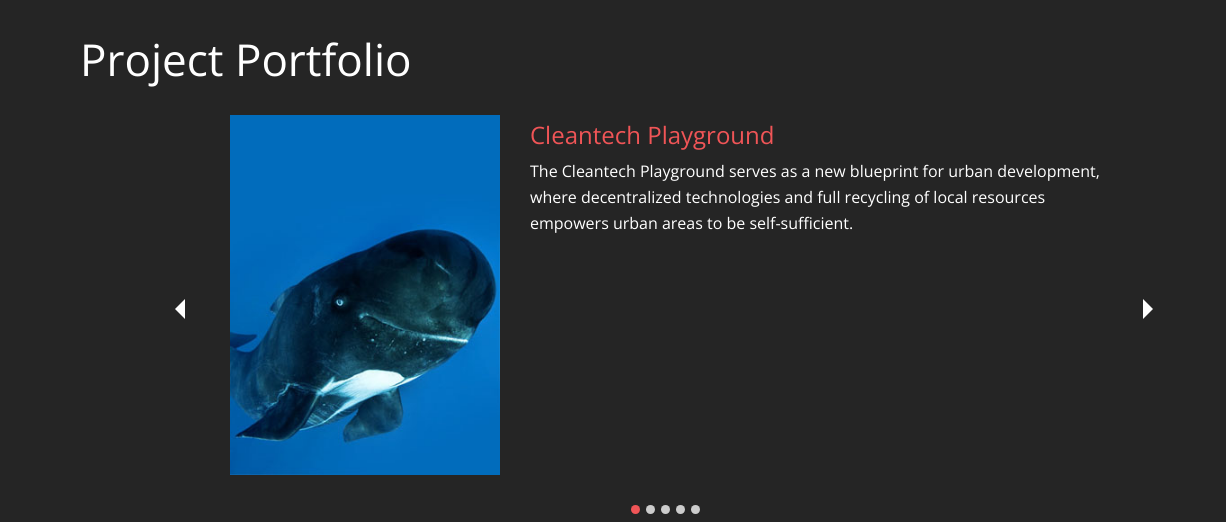
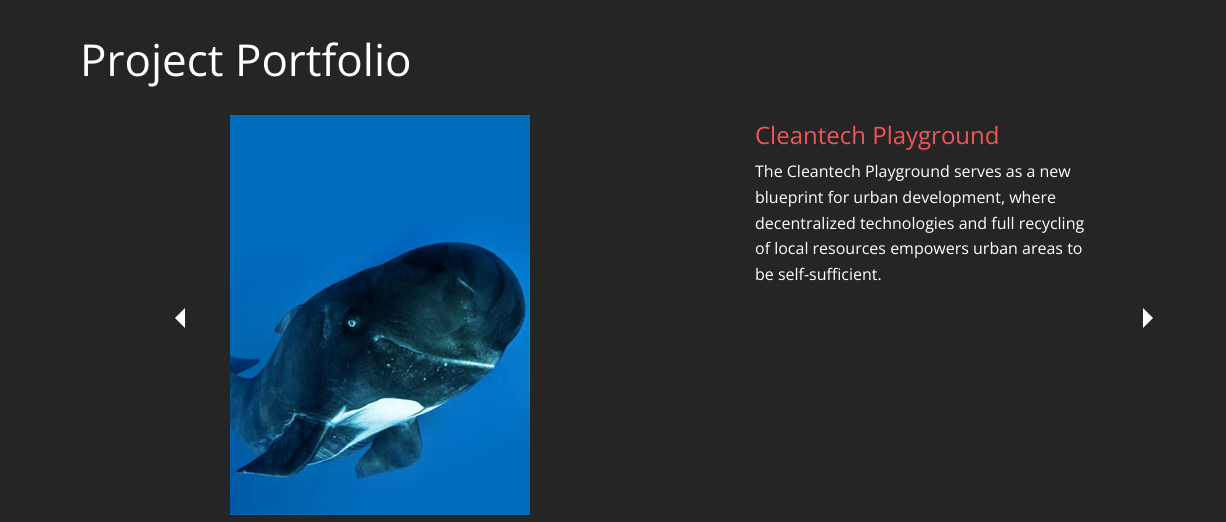
Before and after one commit to alexreynolds/Metabolic-Website, a plain HTML site: page index.html in a window 1280 px wide. Shown: the part 5452-5974 px from the top of the page, 0-1226 px from the left. Drawn offline with nearby package versions, Linux system fonts and the light colour scheme; grey boxes are pictures that could not be loaded.

Commit message:
Touch ups

```diff
--- a/css/style.css
+++ b/css/style.css
@@ -513,14 +513,26 @@ a:visited {
 	color: #f05557;
 }
 
+#slide10 .project-orbit {
+	margin-bottom: 0;
+}
+
+#slide10 #project-5 {
+	display: none;
+}
+
 /* Container for Orbit slideshow */
-#slide10 #projslidecontainer {
+#slide10 .project-orbit iframe {
+	width: 100%;
+	height: auto;
+	min-height: 380px;
 }
 
 /* Orbit slideshow for projects */
 #slide10 .orbit-container .row{
 	margin-left: 50px;
 	margin-right: 50px;
+	height: 400px;
 }
 
 #slide10 .orbit-timer, .orbit-slide-number {
@@ -553,15 +565,18 @@ a:visited {
 
 #slide10 .project .name {
 	color: #fff;
-	float: left;
-	position: absolute;
-	left: 0;
-	top: 0;
 	width: 100%;
-	height: 100%;
-	padding-bottom: 100%;
+	height: auto;
 	opacity: 0;
 	text-align: center;
+	vertical-align: middle;
+	/* Vertical centering */
+	margin: auto;
+	position: absolute;
+	top:0;
+	left: 0;
+	right: 0;
+	bottom: 0;
 }
 
 #slide10 .project .name h2 {
@@ -571,6 +586,8 @@ a:visited {
 	color: #fff;
 	margin-top: 40%;
 	margin-bottom: 30%;
+	font-size: .8em;
+	text-transform: uppercase;
 }
 
 #slide10 .project img {
--- a/index.html
+++ b/index.html
@@ -191,7 +191,7 @@
       </div><!-- End row-->
       <div class="row">
         <div class="small-12 medium-10 large-10 large-offset-1 columns">
-          Metabolic is composed of a group of ambitious individuals who have diverse skillsets and come from come from than more than 12 countries. We’re a collection of entrepreneurial people who value having a broad collection of knowledge that can be applied through uniquely challenging projects.
+          Metabolic is composed of a group of ambitious individuals with diverse skillsets who come from more than 12 countries. We’re a collection of entrepreneurial people who value having a broad collection of knowledge that can be applied through uniquely challenging projects.
         </div>
       </div> <!-- End row -->
     </div>
@@ -337,17 +337,21 @@
         <ul class="project-orbit" data-orbit>
           <li data-orbit-slide="Project-1" id="project-1">
             <div class="row">
-              <div class="small-4 medium-4 large-4 columns" id="div-img-1"><img src="img/projects/whale2.jpg" class="projectimg" id="img-1"></div>
-              <div class="small-8 medium-8 large-8 columns">
+            <!-- Div to contain image or video -->
+              <div class="small-7 large-7 columns" id="img-1"></div>
+            <!-- Div to contain title and text -->
+              <div class="small-5 large-5 columns">
                 <h2 id="title-1"></h2>
                 <span class="projecttext" id="text-1"></span>
               </div>
-            </div>
+            </div><!-- End row -->
           </li>
           <li data-orbit-slide="Project-2" id="project-2">
             <div class="row">
-              <div class="small-4 medium-4 large-4 columns" id="div-img-2"><img src="img/projects/whale2.jpg" class="projectimg" id="img-2"></div>
-              <div class="small-8 medium-8 large-8 columns">
+            <!-- Div to contain image or video -->
+              <div class="small-7 large-7 columns" id="img-2"></div>
+            <!-- Div to contain title and text -->
+              <div class="small-5 large-5 columns">
                 <h2 id="title-2"></h2>
                 <span class="projecttext" id="text-2"></span>
               </div>
@@ -355,8 +359,10 @@
           </li>
           <li data-orbit-slide="Project-3" id="project-3">
             <div class="row">
-                <div class="small-4 medium-4 large-4 columns" id="div-img-3"><img src="img/projects/whale2.jpg" class="projectimg" id="img-3"></div>
-                <div class="small-8 medium-8 large-8 columns">
+            <!-- Div to contain image or video -->
+              <div class="small-7 large-7 columns" id="img-3"></div>
+            <!-- Div to contain title and text -->
+              <div class="small-5 large-5 columns">
                 <h2 id="title-3"></h2>
                 <span class="projecttext" id="text-3"></span>
               </div>
@@ -364,8 +370,10 @@
           </li>
           <li data-orbit-slide="Project-4" id="project-4">
             <div class="row">
-                <div class="small-4 medium-4 large-4 columns" id="div-img-4"><img src="img/projects/whale2.jpg" class="projectimg" id="img-4"></div>
-                <div class="small-8 medium-8 large-8 columns">
+            <!-- Div to contain image or video -->
+              <div class="small-7 large-7 columns" id="img-4"></div>
+            <!-- Div to contain title and text -->
+              <div class="small-5 large-5 columns">
                 <h2 id="title-4"></h2>
                 <span class="projecttext" id="text-4"></span>
               </div>
@@ -373,8 +381,10 @@
           </li>
           <li data-orbit-slide="Project-5" id="project-5">
             <div class="row">
-                <div class="small-4 medium-4 large-4 columns" id="div-img-5"><img src="img/projects/whale2.jpg" class="projectimg" id="img-5"></div>
-                <div class="small-8 medium-8 large-8 columns">
+            <!-- Div to contain image or video -->
+              <div class="small-7 large-7 columns" id="img-5"></div>
+            <!-- Div to contain title and text -->
+              <div class="small-5 large-5 columns">
                 <h2 id="title-5"></h2>
                 <span class="projecttext" id="text-5"></span>
               </div>
@@ -387,7 +397,7 @@
       <!-- Side scrolling div of projects -->
       <div id="project_container">
         <div class="project" id="0">
-          <div class="name" style="margin-top: -5%;"><h2>Cleantech<br>Playground</h2></div>
+          <div class="name" style="margin-top: -5%"><h2>Cleantech<br>Playground</h2></div>
           <img src="img/projects/ctp.jpg">
         </div>
         <div class="project" id="1">
@@ -395,7 +405,7 @@
           <img src="img/projects/deceuvel.jpg">
         </div>
         <div class="project" id="2">
-          <div class="name"><h2>Circle Economy</h2></div>
+          <div class="name" style="margin-top: -5%"><h2>Circle<br>Economy</h2></div>
           <img src="img/projects/ce.jpg">
         </div>
         <div class="project" id="3">
@@ -403,11 +413,11 @@
           <img src="img/projects/sensors.jpg">
         </div>
         <div class="project" id="4">
-          <div class="name" style="margin-top: -5%;"><h2>Overhoeks<br>Toren</h2></div>
+          <div class="name" style="margin-top: -5%"><h2>Overhoeks<br>Toren</h2></div>
           <img src="img/projects/whale.jpg">
         </div>
         <div class="project" id="5">
-          <div class="name"><h2>Symbioculture</h2></div>
+          <div class="name" style="margin-top: -5%"><h2>Symbio-<br>culture</h2></div>
           <img src="img/projects/whale.jpg">
         </div>
         <div class="project" id="6">
@@ -415,7 +425,7 @@
           <img src="img/projects/whale.jpg">
         </div>
         <div class="project" id="7">
-          <div class="name"><h2>Metabolic Lab</h2></div>
+          <div class="name" style="margin-top: -5%"><h2>Metabolic<br>Lab</h2></div>
           <img src="img/projects/whale.jpg">
         </div>
       </div><!-- End project container -->
--- a/js/projects.js
+++ b/js/projects.js
@@ -13,11 +13,11 @@ jQuery(document).ready(function ($) {
 			"text3" : "The concept details how nutrients, energy, and water can be recycled on-site to maximize efficiency of resources.",
 			"text4" : "The approach of the Cleantech Playground involves community members and local stakeholders to build clean technologies and part of their own dwellings. This reduces costs, transfers knowledge, and creates group cohesion.",
 			"text5" : "The Cleantech Playground is being applied at the de Ceuvel site in Amsterdam North, creating both a decentralized cleantech utility and a demonstration and testing site for new technologies that can transform how we produce and consume resources and public services in cities.",
-			"img1" : "img/projects/whale2.jpg",
-			"img2" : "img/projects/whale2.jpg",
-			"img3" : "img/projects/whale2.jpg",
-			"img4" : "<iframe width=\"420\" height=\"315\" src=\"//www.youtube.com/embed/PmO2UXvhcVg\" frameborder=\"0\" allowfullscreen></iframe>",
-			"img5" : "img/projects/whale2.jpg"
+			"img1" : "<img src=\"img/projects/whale2.jpg\">",
+			"img2" : "<img src=\"img/projects/whale2.jpg\">",
+			"img3" : "<img src=\"img/projects/whale2.jpg\">",
+			"img4" : "<iframe src=\"//www.youtube.com/embed/PmO2UXvhcVg\" frameborder=\"0\" allowfullscreen></iframe>",
+			"img5" : "<img src=\"img/projects/whale2.jpg\">"
 		},
 		{
 			"id" : 1,
@@ -26,28 +26,28 @@ jQuery(document).ready(function ($) {
 			"text1" : "The de Ceuvel development is on a plot of polluted land that will be cleaned using plants (phytoremediation). The buildings on the site will consist of retrofitted houseboats, upgraded to a high level of energy performance.",
 			"text2" : "De Ceuvel includes 15 houseboats placed on land and a teahouse that serve creative entrepreneurs, architects, ???",
 			"text3" : "Throughout the site, solar technologies will convert energy from the sun into heat and electricity. Green roofs and water collection systems are designed to collect, purify, and store rainwater for when it’s needed. Sanitation systems will extract energy, nutrients, and water from the waste produced for on-site food production. A network of sensors provide information on performance and user behavior. The site will serve as a “Cleantech Playground” where new technologies can be tested, building a pathway for their broader adoption.",
-			"text4" : "This project was the best.",
-			"text5" : "More than the best.",
-			"img1" : "img/projects/whale2.jpg",
-			"img2" : "img/projects/whale2.jpg",
-			"img3" : "img/projects/whale2.jpg",
-			"img4" : "img/projects/whale2.jpg",
-			"img5" : "img/projects/whale2.jpg"
+			"text4" : "De Ceuvel uses ???",
+			"text5" : "De Ceuvel people are ???",
+			"img1" : "<img src=\"img/projects/whale2.jpg\">",
+			"img2" : "<img src=\"img/projects/whale2.jpg\">",
+			"img3" : "<img src=\"img/projects/whale2.jpg\">",
+			"img4" : "<iframe src=\"//www.youtube.com/embed/0i6zCY1PhDA\" frameborder=\"0\" allowfullscreen></iframe>",
+			"img5" : "<img src=\"img/projects/whale2.jpg\">"
 		},
 		{
 			"id" : 2,
 			"title" : "Circle Economy",
 			"subtitle" : "Analyze - Design",
 			"text1" : "Metabolic is working with the Circle Economy to develop a methodology for systemic sustainability analysis.",
-			"text2" : "More than the best.",
-			"text3" : "The bestest best ever to best the best.",
-			"text4" : "This project was the best.",
-			"text5" : "More than the best.",
-			"img1" : "img/projects/whale2.jpg",
-			"img2" : "img/projects/whale2.jpg",
-			"img3" : "img/projects/whale2.jpg",
-			"img4" : "img/projects/whale2.jpg",
-			"img5" : "img/projects/whale2.jpg"
+			"text2" : "???",
+			"text3" : "???",
+			"text4" : "???",
+			"text5" : "???",
+			"img1" : "<img src=\"img/projects/whale2.jpg\">",
+			"img2" : "<img src=\"img/projects/whale2.jpg\">",
+			"img3" : "<img src=\"img/projects/whale2.jpg\">",
+			"img4" : "<img src=\"img/projects/whale2.jpg\">",
+			"img5" : "<img src=\"img/projects/whale2.jpg\">"
 		},
 		{
 			"id" : 3,
@@ -57,12 +57,12 @@ jQuery(document).ready(function ($) {
 			"text2" : "We use sensors to automate urban farming systems, measure resource use in the built environment, and monitor air and water quality for cities.",
 			"text3" : "Metabolic develops new uses for sensors and automation at our workshop, Metabolic Works, located in Amsterdam North.",
 			"text4" : "We’re working to incorporate our sensing and automation systems in new applications that can make us more knowledgeable about our environments while we make our environments more responsive.",
-			"text5" : "More than the best.",
-			"img1" : "img/projects/whale2.jpg",
-			"img2" : "img/projects/whale2.jpg",
-			"img3" : "img/projects/whale2.jpg",
-			"img4" : "img/projects/whale2.jpg",
-			"img5" : "img/projects/whale2.jpg"
+			"text5" : "",
+			"img1" : "<img src=\"img/projects/whale2.jpg\">",
+			"img2" : "<img src=\"img/projects/whale2.jpg\">",
+			"img3" : "<img src=\"img/projects/whale2.jpg\">",
+			"img4" : "<img src=\"img/projects/whale2.jpg\">",
+			"img5" : "<img src=\"img/projects/whale2.jpg\">"
 		},
 		{
 			"id" : 4,
@@ -72,57 +72,57 @@ jQuery(document).ready(function ($) {
 			"text2" : "Metabolic transformed the first floor of the Overhoeks Tower into an open-plan co-working space and testing ground in the Summer of 2013.",
 			"text3" : "The original plan called for indoor mushroom farming and experimenting with integrating ICT with food systems. The roof terrace was meant to be used to experiment with urban agriculture systems and clean technology testing.",
 			"text4" : "A video of Metabolic in June shows us retrofitting the Overhoeks tower and preparing greywater treatment systems over the same weekend.",
-			"text5" : "More than the best.",
-			"img1" : "img/projects/whale2.jpg",
-			"img2" : "img/projects/whale2.jpg",
-			"img3" : "img/projects/whale2.jpg",
-			"img4" : "img/projects/whale2.jpg",
-			"img5" : "img/projects/whale2.jpg"
+			"text5" : "",
+			"img1" : "<img src=\"img/projects/whale2.jpg\">",
+			"img2" : "<img src=\"img/projects/whale2.jpg\">",
+			"img3" : "<img src=\"img/projects/whale2.jpg\">",
+			"img4" : "<img src=\"img/projects/whale2.jpg\">",
+			"img5" : "<img src=\"img/projects/whale2.jpg\">"
 		},
 		{
 			"id" : 5,
 			"title" : "Symbioculture",
 			"subtitle" : "Design - Experiment - Build",
 			"text1" : "Symbioculture presents a radical departure from business as usual in agricultural production: rather than focusing on the idealized production of a single crop (as a monoculture), it instead proposes the idea of many crops, fungi, livestock, and insects in a complex polyculture. It is designed to approximate some aspects of a natural ecosystem with self supporting plant and animal interactions, and the creation of ecological niches within the system reduce the need for mechanical and chemical interventions.",
-			"text2" : "Metabolic transformed the first floor of the Overhoeks Tower into an open-plan co-working space and testing ground in the Summer of 2013.",
-			"text3" : "The original plan called for indoor mushroom farming and experimenting with integrating ICT with food systems. The roof terrace was meant to be used to experiment with urban agriculture systems and clean technology testing.",
-			"text4" : "A video of Metabolic in June shows us retrofitting the Overhoeks tower and preparing greywater treatment systems over the same weekend.",
-			"text5" : "More than the best.",
-			"img1" : "img/projects/whale2.jpg",
-			"img2" : "img/projects/whale2.jpg",
-			"img3" : "img/projects/whale2.jpg",
-			"img4" : "img/projects/whale2.jpg",
-			"img5" : "img/projects/whale2.jpg"
+			"text2" : "‘Polydome Applied’ illustrates the practical application of symbiotic agricultural (symbioculture) systems that maximize food output, eliminate environmental impact, connect biophysical and social flows, and create meaningful jobs. Read the full report online: http://innovatienetwerk.onlinetouch.nl/223",
+			"text3" : "Metabolic is currently applying the concept of Symbioculture in the Netherlands with a Dutch growers in partnership with Innovatie Netwerk and Rabobank.",
+			"text4" : "Metabolic is also applying symbioculture to urban agriculture. The Symbiotic Agro-Makery (SAM) is low-cost system that supports the production of mushrooms, fish, herbs, and greens, while including electricity-powered logistics and a community gathering place.",
+			"text5" : "SAM cascades energy, nutrients, and gasses throughout the system, designing for synergies ",
+			"img1" : "<img src=\"img/projects/whale2.jpg\">",
+			"img2" : "<img src=\"img/projects/whale2.jpg\">",
+			"img3" : "<img src=\"img/projects/whale2.jpg\">",
+			"img4" : "<img src=\"img/projects/whale2.jpg\">",
+			"img5" : "<img src=\"img/projects/whale2.jpg\">"
 		},
 		{
 			"id" : 6,
 			"title" : "Thailab",
 			"subtitle" : "Analyze - Design - Experiment - Build",
-			"text1" : "Metabolic is working with the Circle Economy to develop a methodology for systemic sustainability analysis.",
-			"text2" : "More than the best.",
-			"text3" : "The bestest best ever to best the best.",
-			"text4" : "This project was the best.",
-			"text5" : "More than the best.",
-			"img1" : "img/projects/whale2.jpg",
-			"img2" : "img/projects/whale2.jpg",
-			"img3" : "img/projects/whale2.jpg",
-			"img4" : "img/projects/whale2.jpg",
-			"img5" : "img/projects/whale2.jpg"
+			"text1" : "Thailab works with communities in Chiang Mai. Thailand to improve access to basic services like water, sanitation, energy, food, and shelter. We combine local knowledge of available material, needs, and preferences with expert advice and open-source designs to build Do-It-Yourself (DIY) technologies that are useful, affordable, and replicable.",
+			"text2" : "Current challenges around climate change, urbanization, and infrastructure shortages call for new forms of sustainable development. Wastewater treatment is painfully inadequate in Thailand, exacerbating problems that come with flooding and water pollution.  The urban poor remain the most vulnerable and are without the right support that empowers communities and individuals to improve their quality of life.",
+			"text3" : "ThaiLab is the first project by Metabolic Foundation, a non-profit arm of Metabolic. It is the result of 10 months of on-the-ground research by 2 researchers from Utrecht University.",
+			"text4" : "",
+			"text5" : "",
+			"img1" : "<img src=\"img/projects/whale2.jpg\">",
+			"img2" : "<img src=\"img/projects/whale2.jpg\">",
+			"img3" : "<img src=\"img/projects/whale2.jpg\">",
+			"img4" : "<img src=\"img/projects/whale2.jpg\">",
+			"img5" : "<img src=\"img/projects/whale2.jpg\">"
 		},
 		{
 			"id" : 7,
 			"title" : "Metabolic Lab",
 			"subtitle" : "Design - Experiment - Build",
-			"text1" : "Metabolic is working with the Circle Economy to develop a methodology for systemic sustainability analysis.",
-			"text2" : "More than the best.",
-			"text3" : "The bestest best ever to best the best.",
+			"text1" : "Metabolic Lab is Metabolic’s showcase and demonstration ground on the de Ceuvel site as part of the Cleantech Playground concept. The two-level structure is made out of an old houseboat and will include an experimental greenhouse, interactive technology, data exploration, and a sanitation and nutrient recovery system.",
+			"text2" : "Metabolic Lab will be a premier attraction that shows relevant target groups like developers, architects, and city planners how to integrate clean technology and green building practices into their work.",
+			"text3" : "Metabolic Lab is Metabolic’s first piece of real-estate. We are designing and constructing it as a team throughout the first half of 2014.",
 			"text4" : "This project was the best.",
 			"text5" : "More than the best.",
-			"img1" : "img/projects/whale2.jpg",
-			"img2" : "img/projects/whale2.jpg",
-			"img3" : "img/projects/whale2.jpg",
-			"img4" : "img/projects/whale2.jpg",
-			"img5" : "img/projects/whale2.jpg"
+			"img1" : "<img src=\"img/projects/whale2.jpg\">",
+			"img2" : "<img src=\"img/projects/whale2.jpg\">",
+			"img3" : "<img src=\"img/projects/whale2.jpg\">",
+			"img4" : "<img src=\"img/projects/whale2.jpg\">",
+			"img5" : "<img src=\"img/projects/whale2.jpg\">"
 		},
 	];
 
@@ -188,9 +188,10 @@ jQuery(document).ready(function ($) {
 			var textId = "#text-" + i;
 			$(textId).text(project[currText]);
 
-			// Update image
+			// Update image HTML
 			var imgId = "#img-" + i;
-			$(imgId).attr("src", project[currImg]);
+			//$(imgId).attr("src", project[currImg]);
+			$(imgId).html(project[currImg]);
 
 		}
 	}
```
Lines whose indentation alone changed are shown as unchanged.
